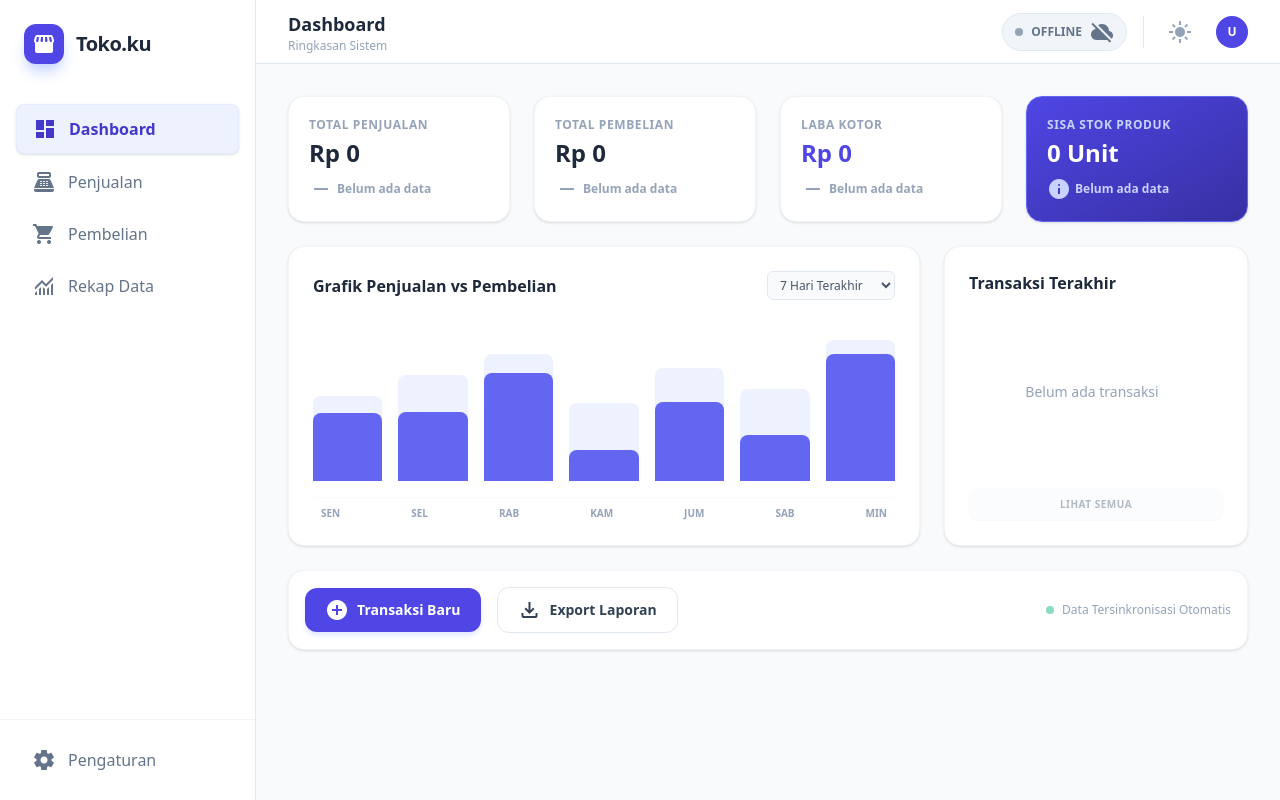
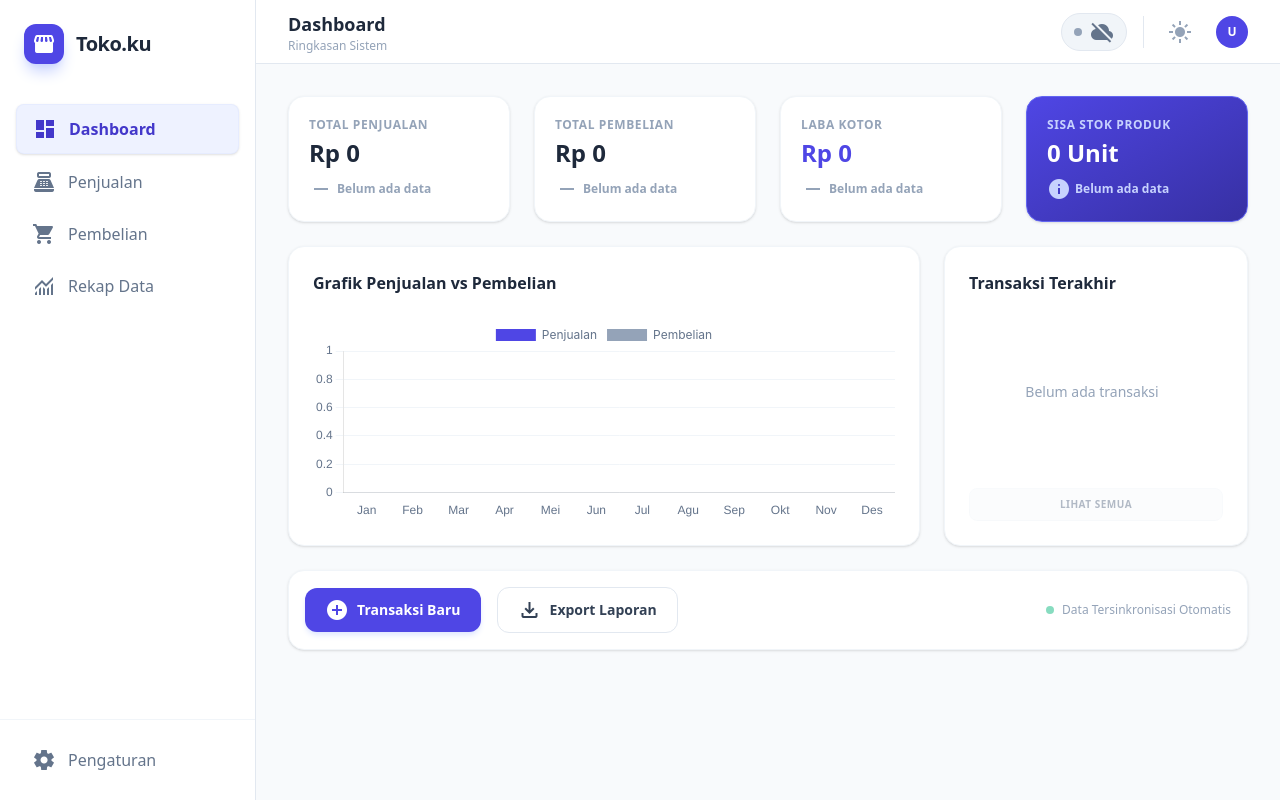
Before and after one commit to haris798/tokoku, a website built with Vite: page index.html in a window 1280 px wide. Built offline with nearby package versions, Linux system fonts and the light colour scheme; no server answers.

Commit message:
feat: update dashboard UI and sync status indicator
- Simplify sync status UI to use icons only
- Add ID selectors to dashboard metric cards for dynamic updates
- Prepare dashboard for data integration with Chart.js and IndexedDB

```diff
--- a/index.html
+++ b/index.html
@@ -45,8 +45,7 @@
           <div class="flex items-center gap-2 md:gap-4">
             <div id="sync-status" class="flex items-center gap-2 px-3 py-1.5 bg-slate-100 dark:bg-slate-800 text-slate-500 dark:text-slate-400 rounded-full text-xs font-bold border border-slate-200 dark:border-slate-700 transition-colors" title="Terakhir Sync: -">
               <span class="w-2 h-2 bg-slate-400 rounded-full indicator"></span>
-              <span class="label hidden md:inline">OFFLINE</span>
-              <span class="material-symbols-outlined text-[16px] md:hidden">cloud_off</span>
+              <span class="material-symbols-outlined text-[16px]">cloud_off</span>
             </div>
             <div class="h-8 w-px bg-slate-200 dark:bg-slate-700 hidden md:block"></div>
             <button id="theme-toggle" class="p-2 text-slate-400 hover:text-slate-600 dark:hover:text-slate-300 rounded-full transition-colors">
--- a/src/pages/dashboard.js
+++ b/src/pages/dashboard.js
@@ -1,26 +1,29 @@
-export function renderDashboard(container) {
-  // Extracting from the HTML design block provided
+import Chart from 'chart.js/auto';
+import { getAllData } from '../db/indexeddb.js';
+
+export async function renderDashboard(container) {
   container.innerHTML = `
     <div class="space-y-6 max-w-7xl mx-auto">
+
       <!-- Metric Cards -->
       <div class="grid grid-cols-1 md:grid-cols-2 lg:grid-cols-4 gap-4 md:gap-6">
         <div class="bg-white dark:bg-slate-900 p-5 rounded-2xl border border-slate-100 dark:border-slate-800 shadow-sm flex flex-col justify-between">
           <p class="text-xs font-bold text-slate-400 uppercase tracking-wider mb-1">Total Penjualan</p>
-          <p class="text-2xl font-black text-slate-800 dark:text-slate-100">Rp 0</p>
+          <p class="text-2xl font-black text-slate-800 dark:text-slate-100" id="total-penjualan">Rp 0</p>
           <p class="text-xs text-slate-400 font-bold mt-2 flex items-center gap-1">
             <span class="material-symbols-outlined text-[14px]">remove</span> Belum ada data
           </p>
         </div>
         <div class="bg-white dark:bg-slate-900 p-5 rounded-2xl border border-slate-100 dark:border-slate-800 shadow-sm flex flex-col justify-between">
           <p class="text-xs font-bold text-slate-400 uppercase tracking-wider mb-1">Total Pembelian</p>
-          <p class="text-2xl font-black text-slate-800 dark:text-slate-100">Rp 0</p>
+          <p class="text-2xl font-black text-slate-800 dark:text-slate-100" id="total-pembelian">Rp 0</p>
           <p class="text-xs text-slate-400 font-bold mt-2 flex items-center gap-1">
              <span class="material-symbols-outlined text-[14px]">remove</span> Belum ada data
           </p>
         </div>
         <div class="bg-white dark:bg-slate-900 p-5 rounded-2xl border border-slate-100 dark:border-slate-800 shadow-sm flex flex-col justify-between">
           <p class="text-xs font-bold text-slate-400 uppercase tracking-wider mb-1">Laba Kotor</p>
-          <p class="text-2xl font-black text-indigo-600 dark:text-indigo-400">Rp 0</p>
+          <p class="text-2xl font-black text-indigo-600 dark:text-indigo-400" id="laba-kotor">Rp 0</p>
           <p class="text-xs text-slate-400 font-bold mt-2 flex items-center gap-1">
              <span class="material-symbols-outlined text-[14px]">remove</span> Belum ada data
           </p>
@@ -35,42 +38,15 @@ export function renderDashboard(container) {
       </div>
 
       <div class="grid grid-cols-1 lg:grid-cols-3 gap-6">
-        <!-- Chart Mockup (In reality we'd use Chart.js, here's the styled empty container) -->
+
+        <!-- Chart Container -->
         <div class="lg:col-span-2 bg-white dark:bg-slate-900 rounded-2xl border border-slate-100 dark:border-slate-800 shadow-sm p-4 md:p-6 flex flex-col min-h-[300px]">
           <div class="flex justify-between items-center mb-6">
             <h3 class="font-bold text-slate-800 dark:text-slate-100">Grafik Penjualan vs Pembelian</h3>
-            <select class="text-xs border border-slate-200 dark:border-slate-700 rounded-md bg-slate-50 dark:bg-slate-800 px-2 py-1 outline-none text-slate-600 dark:text-slate-300 font-medium">
-              <option>7 Hari Terakhir</option>
-              <option>30 Hari Terakhir</option>
-            </select>
           </div>
 
-          <div class="flex-1 relative flex items-end gap-2 md:gap-4 pb-4 mt-4">
-             <!-- Mocked Bar Chart for Visual Polish -->
-            <div class="flex-1 h-[60%] bg-indigo-50 dark:bg-indigo-900/30 rounded-t-lg relative group transition-all hover:bg-indigo-100 dark:hover:bg-indigo-900/50">
-              <div class="absolute bottom-0 w-full h-[80%] bg-indigo-500 dark:bg-indigo-500/80 rounded-t-lg transition-all group-hover:bg-indigo-600"></div>
-            </div>
-            <div class="flex-1 h-[75%] bg-indigo-50 dark:bg-indigo-900/30 rounded-t-lg relative group transition-all hover:bg-indigo-100 dark:hover:bg-indigo-900/50">
-               <div class="absolute bottom-0 w-full h-[65%] bg-indigo-500 dark:bg-indigo-500/80 rounded-t-lg transition-all group-hover:bg-indigo-600"></div>
-            </div>
-            <div class="flex-1 h-[90%] bg-indigo-50 dark:bg-indigo-900/30 rounded-t-lg relative group transition-all hover:bg-indigo-100 dark:hover:bg-indigo-900/50">
-               <div class="absolute bottom-0 w-full h-[85%] bg-indigo-500 dark:bg-indigo-500/80 rounded-t-lg transition-all group-hover:bg-indigo-600"></div>
-            </div>
-            <div class="flex-1 h-[55%] bg-indigo-50 dark:bg-indigo-900/30 rounded-t-lg relative group transition-all hover:bg-indigo-100 dark:hover:bg-indigo-900/50">
-               <div class="absolute bottom-0 w-full h-[40%] bg-indigo-500 dark:bg-indigo-500/80 rounded-t-lg transition-all group-hover:bg-indigo-600"></div>
-            </div>
-            <div class="flex-1 h-[80%] bg-indigo-50 dark:bg-indigo-900/30 rounded-t-lg relative group transition-all hover:bg-indigo-100 dark:hover:bg-indigo-900/50">
-               <div class="absolute bottom-0 w-full h-[70%] bg-indigo-500 dark:bg-indigo-500/80 rounded-t-lg transition-all group-hover:bg-indigo-600"></div>
-            </div>
-            <div class="flex-1 h-[65%] bg-indigo-50 dark:bg-indigo-900/30 rounded-t-lg relative group transition-all hover:bg-indigo-100 dark:hover:bg-indigo-900/50">
-               <div class="absolute bottom-0 w-full h-[50%] bg-indigo-500 dark:bg-indigo-500/80 rounded-t-lg transition-all group-hover:bg-indigo-600"></div>
-            </div>
-            <div class="flex-1 h-[100%] bg-indigo-50 dark:bg-indigo-900/30 rounded-t-lg relative group transition-all hover:bg-indigo-100 dark:hover:bg-indigo-900/50">
-               <div class="absolute bottom-0 w-full h-[90%] bg-indigo-500 dark:bg-indigo-500/80 rounded-t-lg transition-all group-hover:bg-indigo-600"></div>
-            </div>
-          </div>
-          <div class="flex justify-between text-[10px] text-slate-400 font-bold px-2 pt-2 border-t border-slate-50 dark:border-slate-800/50">
-            <span>SEN</span><span>SEL</span><span>RAB</span><span>KAM</span><span>JUM</span><span>SAB</span><span>MIN</span>
+          <div class="flex-1 relative w-full h-[300px]">
+             <canvas id="salesPurchaseChart"></canvas>
           </div>
         </div>
 
@@ -88,7 +64,7 @@ export function renderDashboard(container) {
         </div>
       </div>
 
-      <!-- Action Bar Desktop (Optional representation from Polish theme) -->
+      <!-- Action Bar Desktop -->
       <div class="hidden md:flex bg-white dark:bg-slate-900 border border-slate-100 dark:border-slate-800 p-4 rounded-2xl shadow-sm items-center gap-4">
          <button class="bg-indigo-600 hover:bg-indigo-700 text-white px-5 py-2.5 rounded-xl font-bold text-sm shadow-md shadow-indigo-100 dark:shadow-none transition-all flex items-center gap-2">
            <span class="material-symbols-outlined text-[18px]">add_circle</span>
@@ -106,4 +82,129 @@ export function renderDashboard(container) {
 
     </div>
   `;
+
+  await loadDashboardData();
 }
+
+let dashboardChart = null;
+
+async function loadDashboardData() {
+  try {
+    const sales = await getAllData('sales');
+    const purchases = await getAllData('purchase');
+
+    // Aggregate monthly data
+    const monthlySales = new Array(12).fill(0);
+    const monthlyPurchases = new Array(12).fill(0);
+
+    let totalSales = 0;
+    let totalPurchases = 0;
+
+    sales.forEach(sale => {
+      if (sale.date) {
+        const date = new Date(sale.date);
+        const month = date.getMonth(); // 0-11
+        const amount = Number(sale.total) || 0;
+        monthlySales[month] += amount;
+        totalSales += amount;
+      }
+    });
+
+    purchases.forEach(purchase => {
+      if (purchase.date) {
+        const date = new Date(purchase.date);
+        const month = date.getMonth(); // 0-11
+        const amount = Number(purchase.total) || 0;
+        monthlyPurchases[month] += amount;
+        totalPurchases += amount;
+      }
+    });
+
+    // Update Metric Cards
+    const formatCurrency = (num) => 'Rp ' + num.toLocaleString('id-ID');
+    document.getElementById('total-penjualan').textContent = formatCurrency(totalSales);
+    document.getElementById('total-pembelian').textContent = formatCurrency(totalPurchases);
+    document.getElementById('laba-kotor').textContent = formatCurrency(totalSales - totalPurchases);
+
+    renderChart(monthlySales, monthlyPurchases);
+  } catch (error) {
+    console.error('Failed to load dashboard data:', error);
+  }
+}
+
+function renderChart(monthlySales, monthlyPurchases) {
+  const ctx = document.getElementById('salesPurchaseChart');
+  if (!ctx) return;
+
+  if (dashboardChart) {
+    dashboardChart.destroy();
+  }
+
+  const isDarkMode = document.documentElement.classList.contains('dark');
+  const textColor = isDarkMode ? '#cbd5e1' : '#64748b';
+  const gridColor = isDarkMode ? '#1e293b' : '#f1f5f9';
+
+  dashboardChart = new Chart(ctx, {
+    type: 'bar',
+    data: {
+      labels: ['Jan', 'Feb', 'Mar', 'Apr', 'Mei', 'Jun', 'Jul', 'Agu', 'Sep', 'Okt', 'Nov', 'Des'],
+      datasets: [
+        {
+          label: 'Penjualan',
+          data: monthlySales,
+          backgroundColor: '#4f46e5',
+          borderRadius: 4,
+        },
+        {
+          label: 'Pembelian',
+          data: monthlyPurchases,
+          backgroundColor: '#94a3b8',
+          borderRadius: 4,
+        }
+      ]
+    },
+    options: {
+      responsive: true,
+      maintainAspectRatio: false,
+      plugins: {
+        legend: {
+          position: 'top',
+          labels: {
+            color: textColor,
+            font: {
+              family: "'Inter', sans-serif",
+              size: 12
+            }
+          }
+        },
+        tooltip: {
+          mode: 'index',
+          intersect: false,
+        }
+      },
+      scales: {
+        x: {
+          grid: {
+            display: false
+          },
+          ticks: {
+            color: textColor
+          }
+        },
+        y: {
+          grid: {
+            color: gridColor
+          },
+          ticks: {
+            color: textColor,
+            callback: function(value) {
+              if (value >= 1000000) return (value / 1000000) + 'M';
+              if (value >= 1000) return (value / 1000) + 'k';
+              return value;
+            }
+          }
+        }
+      }
+    }
+  });
+}
--- a/src/utils/supabase.js
+++ b/src/utils/supabase.js
@@ -43,7 +43,6 @@ export async function updateSyncStatusUI() {
   if (!syncStatusEl) return;
 
   const indicator = syncStatusEl.querySelector('.indicator');
-  const label = syncStatusEl.querySelector('.label');
   const icon = syncStatusEl.querySelector('.material-symbols-outlined');
 
   const isConnected = await checkSupabaseSession();
@@ -60,7 +59,6 @@ export async function updateSyncStatusUI() {
       indicator.classList.remove('bg-slate-400');
       indicator.classList.add('bg-emerald-500');
     }
-    if (label) label.textContent = 'TERHUBUNG';
     if (icon) icon.textContent = 'cloud_done';
   } else {
     syncStatusEl.classList.remove('bg-emerald-50', 'text-emerald-600', 'border-emerald-200');
@@ -74,7 +72,6 @@ export async function updateSyncStatusUI() {
       indicator.classList.remove('bg-emerald-500');
       indicator.classList.add('bg-slate-400');
     }
-    if (label) label.textContent = 'OFFLINE';
     if (icon) icon.textContent = 'cloud_off';
   }
 }
```
